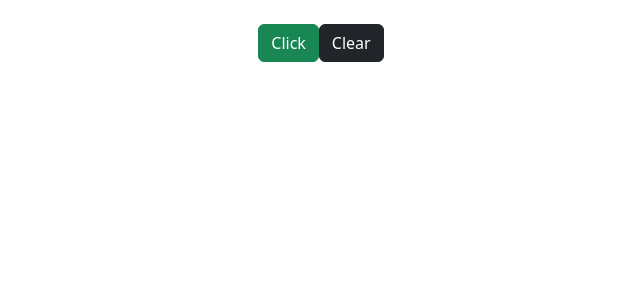
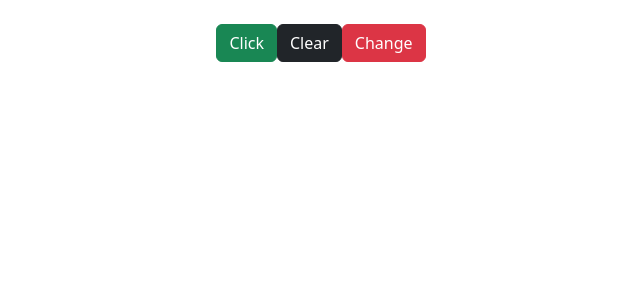
Before and after one commit to ibr-Talha/styling-app, a React (Create React App) app: page / in a window 1280 px wide. Shown: the top 300 px of the page, without its empty margins (319-959 px from the left). Built offline with nearby package versions, Linux system fonts and the light colour scheme.

Commit message:
buton-eventDefinition

```diff
--- a/src/compenent/1-event/Events.jsx
+++ b/src/compenent/1-event/Events.jsx
@@ -17,16 +17,25 @@ const Events = () => {
   const handleClear = (msg) => {
     alert(msg);
   };
+  const handleChange = (e) => {
+    console.log(e.target);
+  };
   return (
     <div className="container text-center mt-4">
       <button onClick={handleClick} className="btn btn-success">
         Click
       </button>
       <button
-        onClick={handleClear("Clear Btn Clicked")}
+        onClick={() => handleClear("Clear Btn Clicked")}
         className="btn btn-dark">
         Clear
       </button>
+      <button onClick={handleChange} className="btn btn-danger">
+        Change
+      </button>
+      {/* <button onClick={(e) => handleChange} className="btn btn-danger">
+        Change
+      </button> */}
     </div>
   );
 };
```
